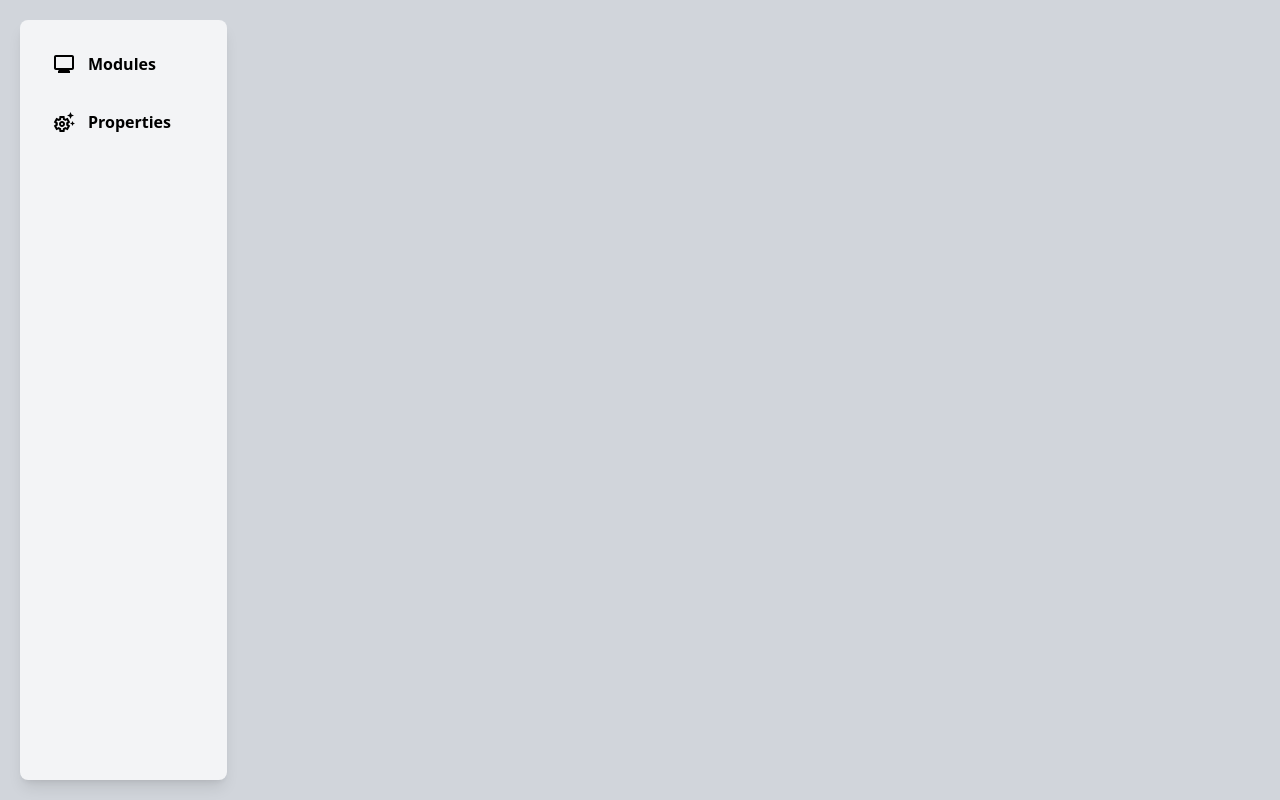
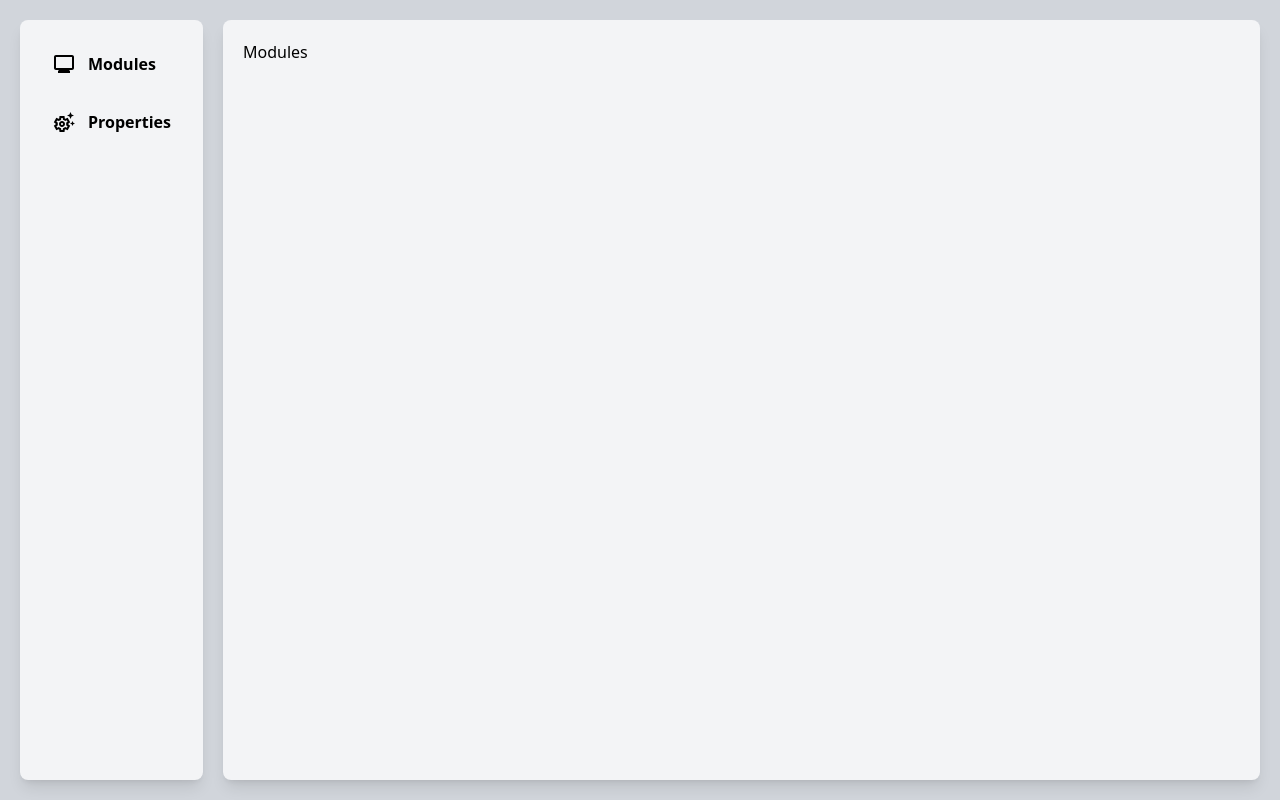
Before and after one commit to Zalaya/configuration-service, a React (Vite) app in the folder frontend/: page / in a window 1280 px wide. Built offline with nearby package versions, Linux system fonts and the light colour scheme.

Commit message:
feat(screen): add some screen changes between workspace states

```diff
--- a/frontend/package.json
+++ b/frontend/package.json
@@ -7,7 +7,7 @@
         "dev": "vite",
         "preview": "vite preview",
         "build": "tsc -b && vite build",
-        "clean": "rm -rf node_modules/ package-lock.json",
+        "clean": "rm -rf node_modules/ dist/ package-lock.json",
         "dependencies": "npx npm-check-updates"
     },
     "peerDependencies": {
--- a/frontend/src/App.tsx
+++ b/frontend/src/App.tsx
@@ -1,17 +1,23 @@
 import { Sidebar } from "./components/Sidebar"
-import { Item } from "./components/Item"
+import { SidebarItem } from "./components/SidebarItem"
 import { Layout } from "./components/Layout"
 import MonitorOutlinedIcon from '@mui/icons-material/MonitorOutlined';
 import SettingsSuggestOutlinedIcon from '@mui/icons-material/SettingsSuggestOutlined';
+import { Workspace } from "./components/Workspace";
+import { useState } from "react";
+import { ScreenType } from "./screens/enums/ScreenType";
 
 export const App = () => {
+
+    const [screen, setScreen] = useState<ScreenType>(ScreenType.MODULES)
 
     return (
         <Layout>
             <Sidebar>
-                <Item icon={ MonitorOutlinedIcon } iconSize="medium" text="Modules" />
-                <Item icon={ SettingsSuggestOutlinedIcon } iconSize="medium" text="Properties" />
+                <SidebarItem icon={ MonitorOutlinedIcon } iconSize="medium" text="Modules" onClick={ () => setScreen(ScreenType.MODULES) }  />
+                <SidebarItem icon={ SettingsSuggestOutlinedIcon } iconSize="medium" text="Properties" onClick={ () => setScreen(ScreenType.PROPERTIES) } />
             </Sidebar>
+            <Workspace screen={ screen } />
         </Layout>
     )
 
--- a/frontend/src/components/Layout.tsx
+++ b/frontend/src/components/Layout.tsx
@@ -1,13 +1,15 @@
 import { ReactNode } from "react";
 
 type LayoutProps = {
+
     children: ReactNode;
+
 };
 
 export const Layout = ({ children }: LayoutProps) => {
 
     return (
-        <div className="h-screen p-5 bg-gray-300">
+        <div className="h-screen p-5 bg-gray-300 flex gap-5">
             { children }
         </div>
     );
--- a/frontend/src/components/Sidebar.tsx
+++ b/frontend/src/components/Sidebar.tsx
@@ -1,8 +1,9 @@
-import React, { ReactElement } from "react";
-import { ReactNode, useState } from "react";
+import React, { ReactElement, ReactNode, useState } from "react";
 
 type SidebarProps = {
+
     children: ReactNode;
+
 }
 
 export const Sidebar = ({ children }: SidebarProps) => {
--- a/frontend/src/components/Item.tsx
+++ b/frontend/src/components/SidebarItem.tsx
@@ -1,17 +1,24 @@
 import { SvgIconComponent } from "@mui/icons-material";
 import { SvgIconProps } from "@mui/material";
 
-type ItemProps = {
+type SidebarItemProps = {
+
     icon: SvgIconComponent;
     iconSize?: SvgIconProps["fontSize"];
     text: string;
     isMinimized?: boolean;
+    onClick?: () => void;
+
 };
 
-export const Item = ({ icon: Icon, iconSize = "medium", text = "", isMinimized = false }: ItemProps) => {
+export const SidebarItem = ({ icon: Icon, iconSize = "medium", text = "", isMinimized = false, onClick }: SidebarItemProps) => {
 
     const handleClickEvent = (event: React.MouseEvent) => {
         event.stopPropagation();
+
+        if (onClick) {
+            onClick();
+        }
     }
 
     return (
--- /dev/null
+++ b/frontend/src/components/Workspace.tsx
@@ -0,0 +1,20 @@
+import { ScreenType } from "../screens/enums/ScreenType";
+import { Modules } from "../screens/Modules";
+import { Properties } from "../screens/Properties";
+
+type WorkspaceProps = {
+
+    screen: ScreenType;
+
+};
+
+export const Workspace = ({ screen }: WorkspaceProps) => {
+
+    return (
+        <div className="bg-gray-100 h-full w-full rounded-lg shadow-lg p-5">
+            { screen === ScreenType.MODULES && <Modules />}
+            { screen === ScreenType.PROPERTIES && <Properties />}
+        </div>
+    );
+
+};
--- /dev/null
+++ b/frontend/src/screens/Modules.tsx
@@ -0,0 +1,7 @@
+export const Modules = () => {
+
+    return (
+        <h1>Modules</h1>
+    );
+
+};
--- /dev/null
+++ b/frontend/src/screens/Properties.tsx
@@ -0,0 +1,7 @@
+export const Properties = () => {
+
+    return (
+        <h1>Properties</h1>
+    );
+
+};
--- /dev/null
+++ b/frontend/src/screens/enums/ScreenType.ts
@@ -0,0 +1,6 @@
+export enum ScreenType {
+
+    MODULES,
+    PROPERTIES
+
+}
```
Also changed, not shown: 3 other files (tests, documents, lock files or other folders).
